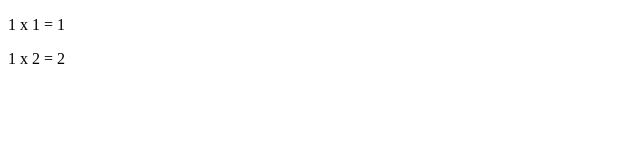
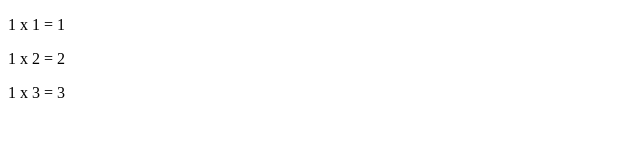
Before and after one commit to Sohelrana2815/java_script, a plain HTML site: page index.html in a window 1280 px wide. Shown: the full height of the page, 0-640 px from the left. Drawn offline with Linux system fonts and the light colour scheme.

Commit message:
1x3  added

```diff
--- a/index.html
+++ b/index.html
@@ -9,6 +9,7 @@
     <div>
       <p>1 x 1 = 1</p>
       <p>1 x 2 = 2</p>
+      <p>1 x 3 = 3</p>
     </div>
   </body>
 </html>
```
